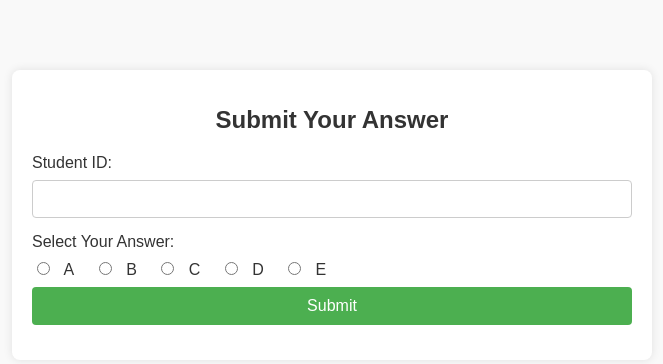
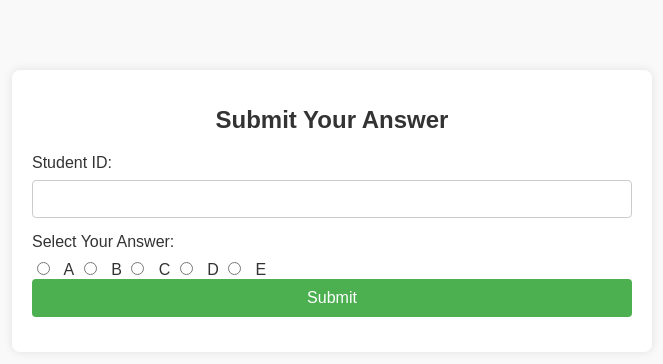
Before and after one commit to kmogis/Student_Answer_Questions, a Flask app: page /answer/1 in a window 1280 px wide. Shown: the top 364 px of the page, without its empty margins (308-971 px from the left). Run offline with Flask 2, Linux system fonts and the light colour scheme.

Commit message:
Update styles.css

```diff
--- a/static/styles.css
+++ b/static/styles.css
@@ -55,8 +55,10 @@
     margin-right: 10px;
 }
 
+.radio-group div {
+    margin-bottom: 10px;
+}
+
 .radio-group label {
-    display: inline-block;
-    margin-right: 15px;
     font-size: 16px;
 }
```
